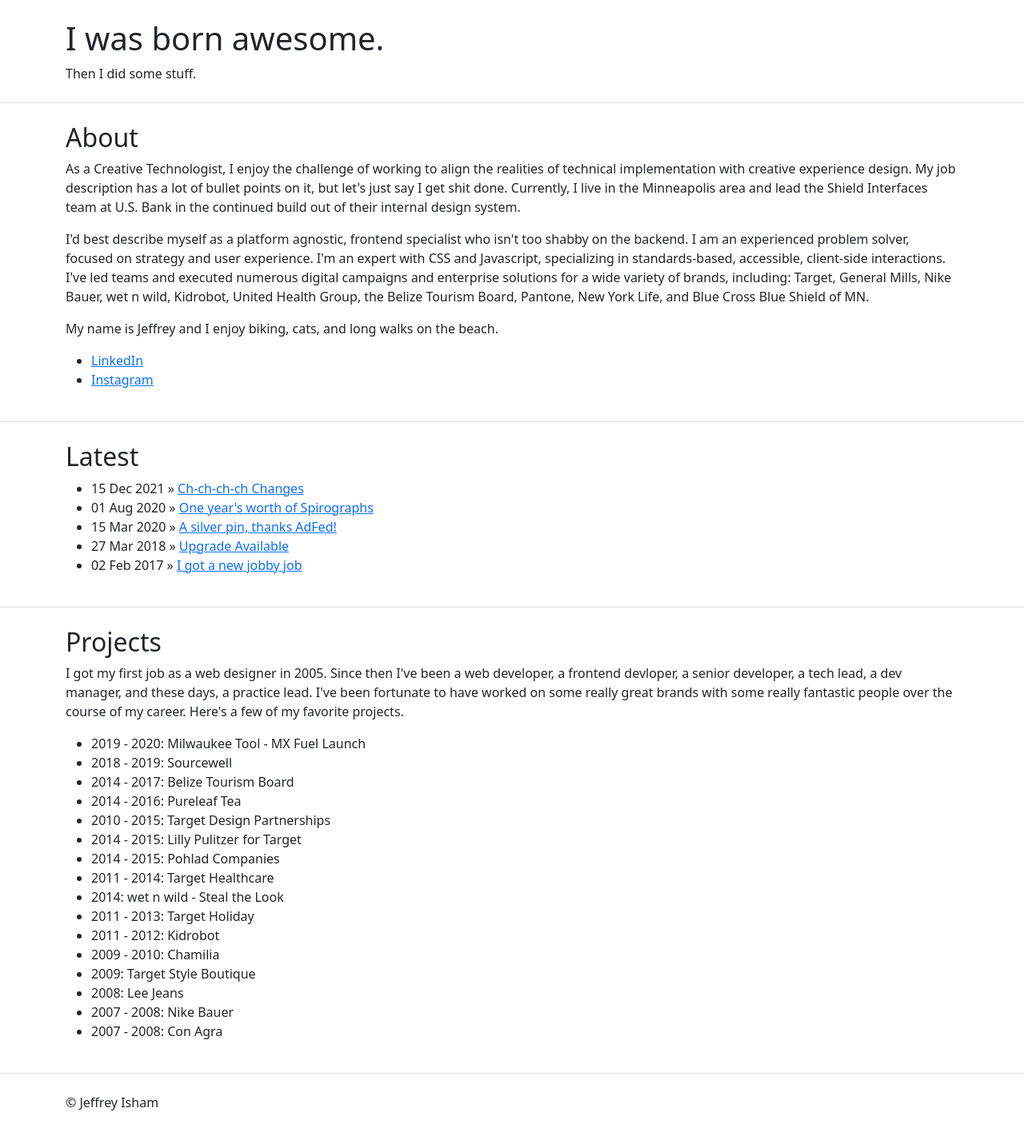
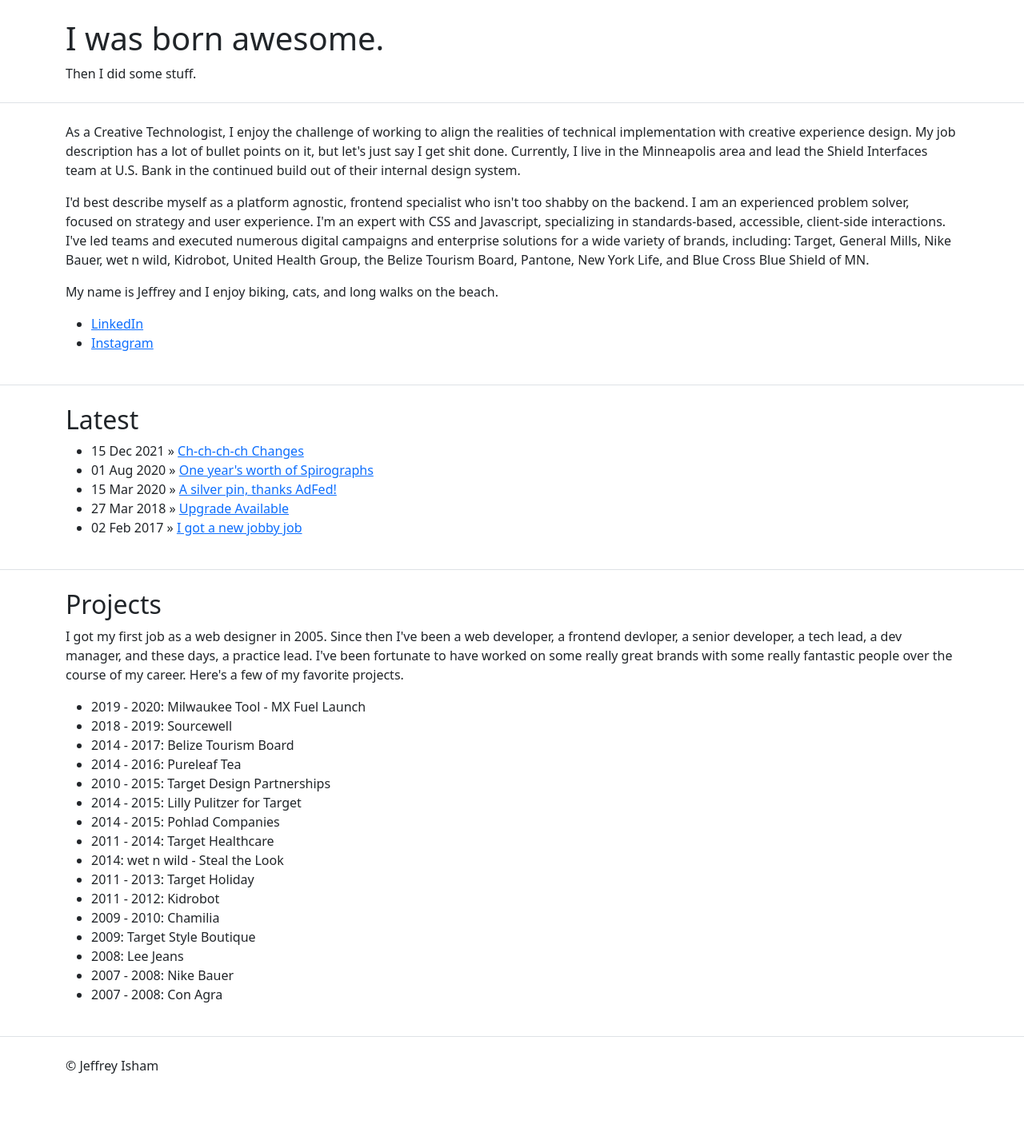
Before and after one commit to jeffreyisham/jeffreyisham.github.io, a Jekyll site: the page built from index.html, in a window 1280 px wide. Shown: the whole page at 80% size. Built offline with Jekyll 4.4.1, drawn with Linux system fonts in a browser that asks for light colours; after the commit the page ends 1385 px from its top, so only the background shows below that.

Commit message:
Update index.html

```diff
--- a/index.html
+++ b/index.html
@@ -6,7 +6,7 @@
 ---
 
 <div class="article">
-  <div class="article-header sr-only">
+  <div class="article-header visually-hidden">
     <h2 class="article-title">About</h2>
   </div>
   <div class="article-body">
```
